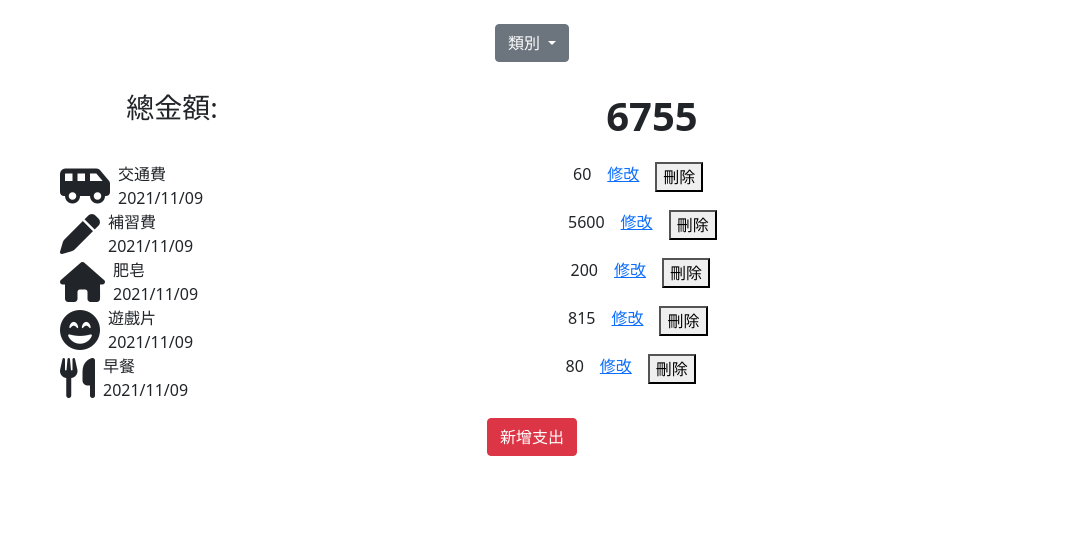
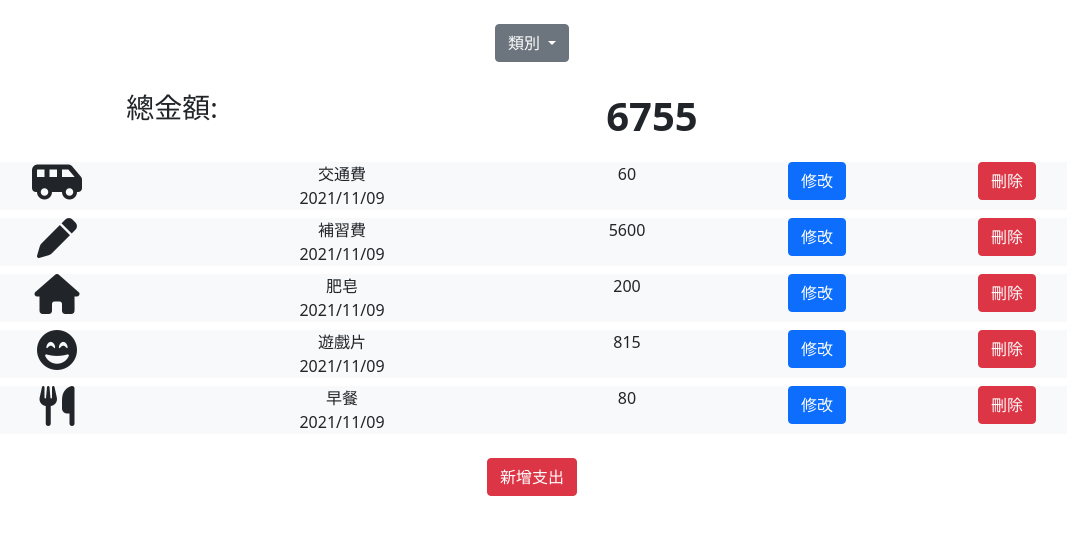
Before and after one commit to dream184/A12_expense_tracker, a Node server app: page / in a window 1280 px wide. Shown: the part 56-591 px from the top of the page, without its empty margins (108-1175 px from the left). Run offline with Node 20, Linux system fonts and the light colour scheme; the visitor is signed in with stand-in values (Sample User, id 1); data comes from the database, SQL or seed files in the repository; some libraries are stand-ins or nearby versions.

Commit message:
layout: change index layout

```diff
--- a/views/index.hbs
+++ b/views/index.hbs
@@ -22,32 +22,29 @@
 </div>
 
 {{#each record}}
-<div class="records-container d-flex justify-content-center">
-  <div class="record d-flex w-75">
-    <div class="record-type d-flex w-100">
-      <div class="logo d-flex justify-content-center align-items-center mx-2">
+<div class="container">
+  <div class="row text-center bg-light mb-2">
+    <div class="col-2">
     {{#if (isCategorySelected this.category "home-related")}}<i class="fas fa-home fs-1"></i>{{/if}}
     {{#if (isCategorySelected this.category "transportation")}}<i class="fas fa-shuttle-van fs-1"></i></i>{{/if}}
     {{#if (isCategorySelected this.category "entertainment")}}<i class="fas fa-grin-beam fs-1"></i>{{/if}}
     {{#if (isCategorySelected this.category "food")}}<i class="fas fa-utensils fs-1"></i>{{/if}}
     {{#if (isCategorySelected this.category "other")}}<i class="fas fa-pen fs-1"></i>{{/if}}
     </div>
-      <div class="type-date w-50">
+    <div class="col-4">
       <span class="d-block">{{this.name}}</span>
       <span class="d-block">{{formatDate this.date}}</span>
     </div>
-
-      <div class="record-change-delete d-flex w-50">
-        <div class="mx-2">{{this.amount}}</div>
-        <div class="mx-2">
-          <a href="/records/{{this._id}}/edit">修改</a>
+    <div class="col-2">
+      {{this.amount}}
       </div>
-        <div class="mx-2">
+    <div class="col-2">
+      <a href="/records/{{this._id}}/edit" class="btn btn-primary">修改</a>
+    </div>
+    <div class="col-2">
       <form action="/records/{{this._id}}?_method=DELETE" method="post">
-            <button type="submit">刪除</button>
+        <button type="submit" class="btn btn-danger">刪除</button>
       </form>
-        </div>
-      </div>
     </div>
   </div>
 </div>
```
Lines whose indentation alone changed are shown as unchanged.
